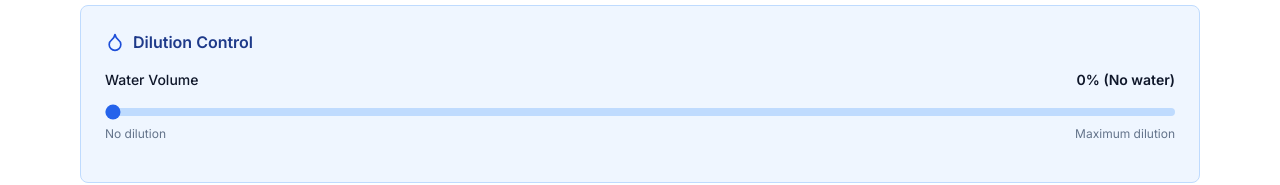
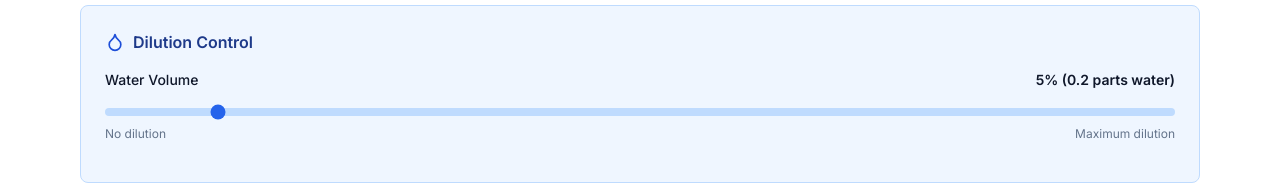
Before and after one commit to gialup03/freezer-cocktail-batch-calculator, a React (Vite) app: page / in a window 1280 px wide. Shown: the part 477-662 px from the top of the page. Built offline with nearby package versions, Linux system fonts and the light colour scheme.

Commit message:
Set default dilution to 5% to match Martini recipe on page load

```diff
--- a/src/App.tsx
+++ b/src/App.tsx
@@ -14,7 +14,7 @@ function App() {
     { id: '2', name: 'Dry Vermouth', ratio: 1, abv: 18, densityGPerL: 980, sugarGPerL: 40 },
   ]);
   const [batchSizeMl, setBatchSizeMl] = useState(750);
-  const [dilutionPercent, setDilutionPercent] = useState(0);
+  const [dilutionPercent, setDilutionPercent] = useState(5); // Default to Martini's dilution
   const [servingSizeMl, setServingSizeMl] = useState<number | undefined>(undefined);
   const [columnVisibility, setColumnVisibility] = useState<ColumnVisibility>({
     weight: false,
```
